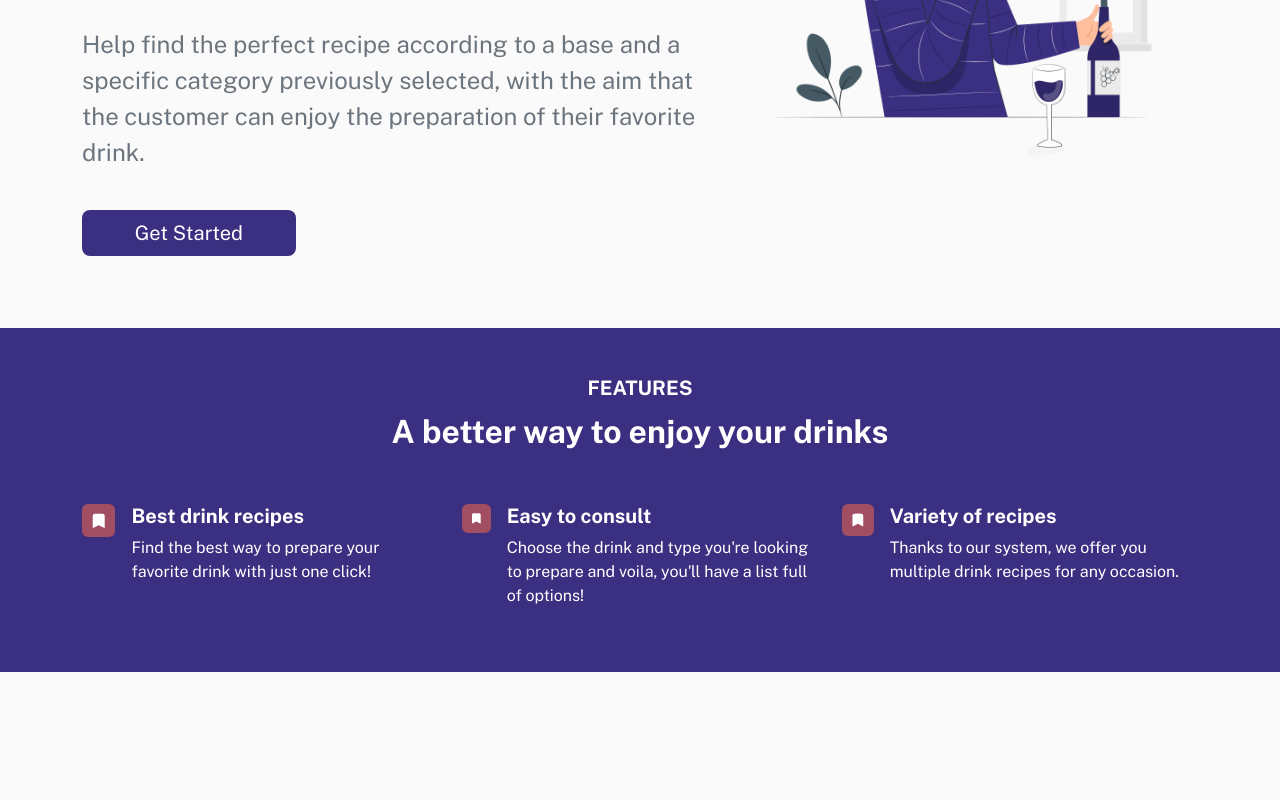
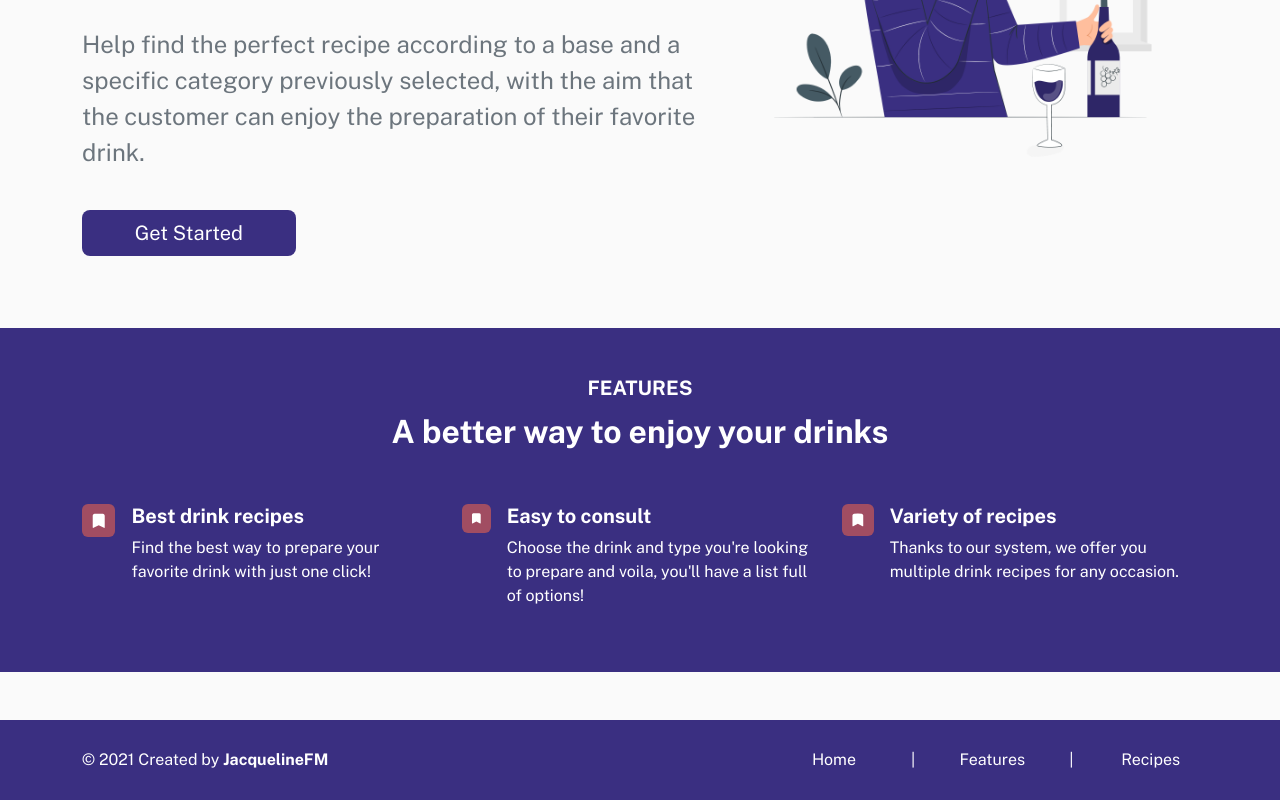
Before and after one commit to JacquelineFM/drinksly, a React (Vite) app: page / in a window 1280 px wide. Shown: the part 540-1340 px from the top of the page. Before the commit the page ends 1260 px from the top, so only its background shows below. Built offline with nearby package versions, Linux system fonts and the light colour scheme.

Commit message:
DRIN-1 feat: add Footer

```diff
--- a/src/App.jsx
+++ b/src/App.jsx
@@ -4,6 +4,7 @@ import { Container } from "react-bootstrap";
 import Header from "./components/Header";
 import Hero from "./components/Hero";
 import Features from "./components/Features";
+import Footer from "./components/Footer";
 
 // ----------------------------------------------------------------------
 
@@ -14,6 +15,7 @@ const App = () => {
       <Hero />
       <Features />
       <Container className="my-5"></Container>
+      <Footer />
     </>
   );
 };
--- /dev/null
+++ b/src/components/Footer.jsx
@@ -0,0 +1,56 @@
+// react-bootstrap
+import { Container, Row, Col } from "react-bootstrap";
+
+// ----------------------------------------------------------------------
+
+const Footer = () => {
+  return (
+    <Container id="footer" className="px-4 py-4 bg-primary text-white" fluid>
+      <div className="container">
+        <Row className="align-items-center">
+          <Col xs={12} md={6} lg={7}>
+            <p className="text-center text-md-start my-auto">
+              © 2021 Created by{" "}
+              <a
+                className="text-white fw-bold text-decoration-none"
+                href="https://github.com/JacquelineFM"
+              >
+                JacquelineFM
+              </a>
+            </p>
+          </Col>
+          <Col xs={12} md={6} lg={5}>
+            <Row className="text-center align-items-center">
+              <Col xs={12} md={1} className="my-1">
+                <span className="d-none d-sm-block"></span>
+              </Col>
+              <Col xs={12} md={3}>
+                <a href="#home" className="text-white text-decoration-none">
+                  Home
+                </a>
+              </Col>
+              <Col xs={12} md={1} className="my-1">
+                <span className="d-none d-sm-block">|</span>
+              </Col>
+              <Col xs={12} md={3}>
+                <a href="#features" className="text-white text-decoration-none">
+                  Features
+                </a>
+              </Col>
+              <Col xs={12} md={1} className="my-1">
+                <span className="d-none d-sm-block">|</span>
+              </Col>
+              <Col xs={12} md={3}>
+                <a href="#recipes" className="text-white text-decoration-none">
+                  Recipes
+                </a>
+              </Col>
+            </Row>
+          </Col>
+        </Row>
+      </div>
+    </Container>
+  );
+};
+
+export default Footer;
```
